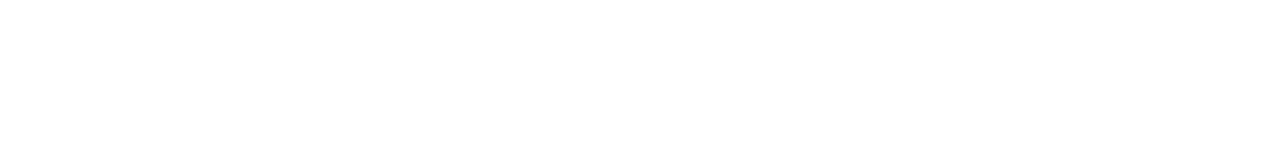
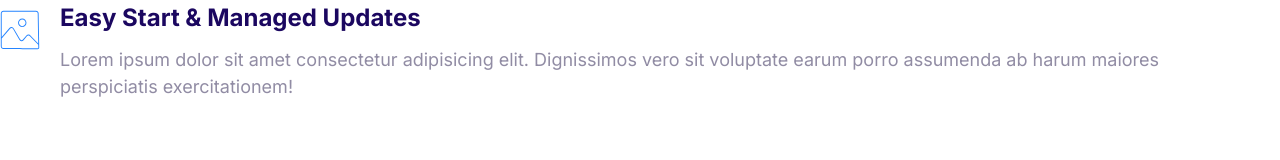
Before and after one commit to BokaiWang/wonderful-moshify, a plain HTML site: page index.html in a window 1280 px wide. Drawn offline with Linux system fonts and the light colour scheme.

Commit message:
Create media objects

```diff
--- a/css/styles.css
+++ b/css/styles.css
@@ -362,3 +362,20 @@
     font-size: 1.7rem;
   }
 }
+
+/* Media Object*/
+.media {
+  display: flex;
+}
+
+.media__title {
+  margin-top: 0;
+}
+
+.media__body {
+  margin: 0 2rem;
+}
+
+.media__image {
+  margin-top: 1rem;
+}
--- a/index.html
+++ b/index.html
@@ -13,5 +13,21 @@
     <link rel="stylesheet" href="css/normalize.css" />
     <link rel="stylesheet" href="css/styles.css" />
   </head>
-  <body></body>
+  <body>
+    <div class="media">
+      <div class="media__image">
+        <svg class="icon icon--primary">
+          <use xlink:href="images/sprite.svg#snap"></use>
+        </svg>
+      </div>
+      <div class="media__body">
+        <h3 class="media__title">Easy Start & Managed Updates</h3>
+        <p>
+          Lorem ipsum dolor sit amet consectetur adipisicing elit. Dignissimos
+          vero sit voluptate earum porro assumenda ab harum maiores perspiciatis
+          exercitationem!
+        </p>
+      </div>
+    </div>
+  </body>
 </html>
```
Also changed, not shown: components/media object.html (added, +15 -0 lines).
